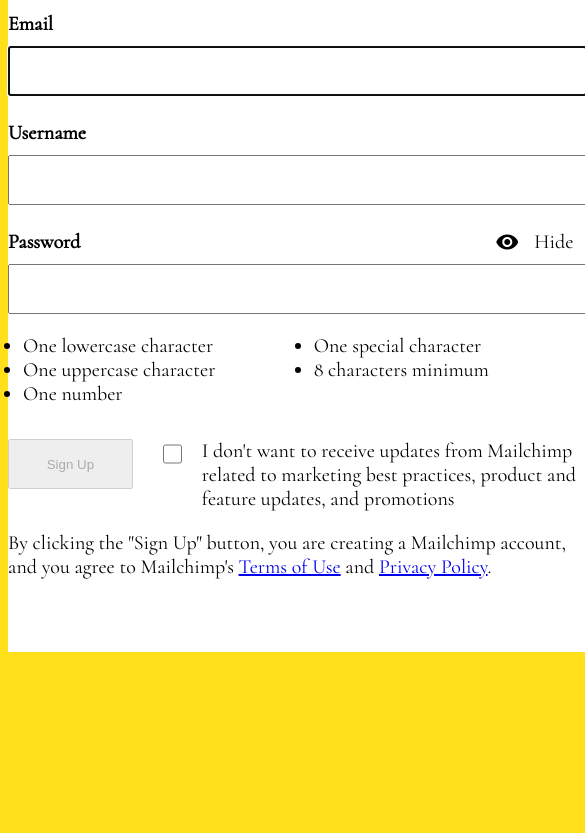
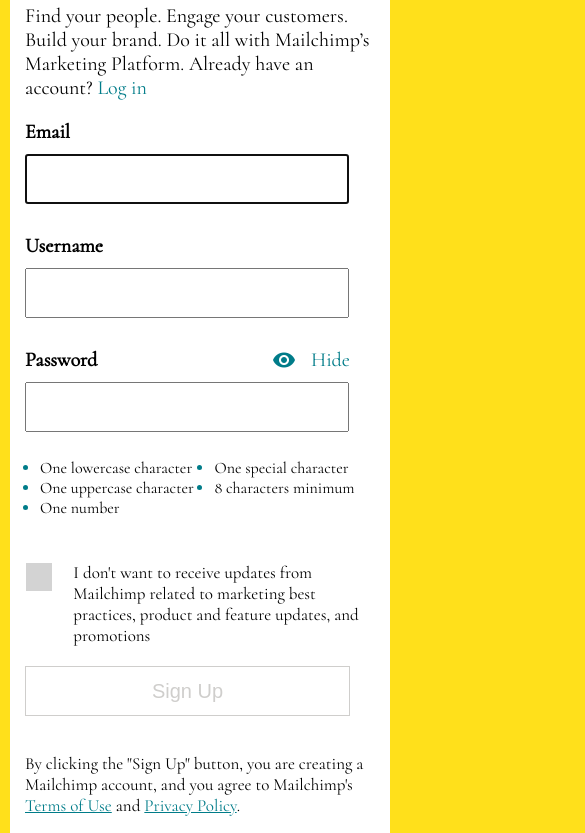
Before and after one commit to nbht98/mailchimp-signup, a plain HTML site: page index.html in a window 390 px wide. Shown: the part 200-1033 px from the top of the page, 585 px wide, since content can reach past the window. Before the commit the page ends 852 px from the top, so only its background shows below. Drawn offline with Linux system fonts and the light colour scheme.

Commit message:
add responsive

```diff
--- a/index.html
+++ b/index.html
@@ -3,7 +3,7 @@
 
 <head>
     <meta charset="UTF-8" />
-    <link rel="shortcut icon" type="image/x-icon" href="images/youtube.svg" />
+    <link rel="shortcut icon" type="image/x-icon" href="images/apple-touch-icon.png" />
     <link rel="stylesheet" href="style.css" />
     <link href="https://fonts.googleapis.com/icon?family=Material+Icons" rel="stylesheet">
     <title>
@@ -12,18 +12,18 @@
 
 </head>
 
-<body>
+<body class="flex">
     <main>
-        <img src="images/mc-freddie-dark.svg" width="38" height=38>
-        <div>
-            <section>
+        <img id="logo" src="images/mc-freddie-dark.svg" width="38" height=38>
+        <div class="flex-center">
+            <section class="flex-center">
                 <div class="signup">
                     <h1>
                         Welcome to Mailchimp
                     </h1>
                     <p>
                         Find your people. Engage your customers. Build your brand. Do it all with Mailchimp’s
-                        Marketing Platform. Already have an account? <a href="/">Log in</a>
+                        Marketing Platform. Already have an account? <a class="color no-line" href="/">Log in</a>
                     </p>
                     <form id="signup-form">
                         <fieldset>
@@ -39,7 +39,8 @@
                                 </label>
                                 <input id="username" type="text" name="username" autofocus="autofocus" value="">
                                 <div class="field-help">
-                                    Choose a username that contains only letters and numbers, or use your email address. This is for login only.
+                                    Choose a username that contains only letters and numbers, or use your email address.
+                                    This is for login only.
                                 </div>
                             </div>
                             <div class="field-set">
@@ -48,15 +49,15 @@
                                         Password
                                     </label>
                                     <div class="visibility flex">
-                                        <span id="visibility-icon" class="material-icons">
+                                        <span id="visibility-icon" class="material-icons color">
                                             visibility
                                         </span>
-                                        <div id="show">Hide</div>
+                                        <div class="color" id="show">Hide</div>
                                     </div>
 
                                 </div>
                                 <input id="password" type="password" name="password" autofocus="autofocus" value="">
-                                <div>
+                                <div class="field-set">
                                     <ul>
                                         <li id="letter">
                                             One lowercase character
@@ -76,37 +77,45 @@
 
                                     </ul>
                                     <div class="success flex hide">
-                                        <span class="material-icons">
-                                            check_circle
-                                        </span>
-                                        <div>
-                                            Your password is secure and you're all set!
+                                        <div class="check flex">
+                                            <span class="material-icons">
+                                                check_circle
+                                            </span>
+                                            <div>
+                                                Your password is secure and you're all set!
+                                            </div>
                                         </div>
                                     </div>
                                 </div>
                             </div>
-                            <div class="flex">
+                            <div class="flex flex-reverse field-set ">
                                 <button id="create-account" disabled>
                                     Sign Up
                                 </button>
 
-                                <input id="no-notification" type="checkbox">
+                                <div class="flex">
+                                    <input id="no-notification" type="checkbox" class="notification">
+                                    </input>
+                                    <div id="no-notification-text" class="notification">
+                                        I don't want to receive updates from Mailchimp related to marketing best
+                                        practices,
+                                        product and feature updates, and promotions
+                                    </div>
+                                </div>
 
-                                </input>
-                                I don't want to receive updates from Mailchimp related to marketing best practices,
-                                product and feature updates, and promotions
                             </div>
                         </fieldset>
 
-                        <p>By clicking the "Sign Up" button, you are creating a Mailchimp account, and you agree to
-                            Mailchimp's <a href="/">Terms of Use</a> and <a href="/">Privacy Policy</a>. </p>
+                        <p class="notification">By clicking the "Sign Up" button, you are creating a Mailchimp account,
+                            and you agree to
+                            Mailchimp's <a class="color" href="/">Terms of Use</a> and <a class="color" href="/">Privacy Policy</a>. </p>
                     </form>
                 </div>
             </section>
         </div>
     </main>
     <aside>
-
+        <img id="flower" src="images/art-hero-flowers.png">
     </aside>
 </body>
 <script src="script.js"></script>
--- a/script.js
+++ b/script.js
@@ -41,22 +41,23 @@
   let isSuccess = true;
   // Validate special character
   let specials = /[^A-Za-z0-9]/g;
-  isSuccess = isSuccess && checkValid(password, specialCharacter, specials);
-
+  isSuccess = checkValid(password, specialCharacter, specials) && isSuccess;
+  // console.log(checkValid(password, specialCharacter, specials))
   // Validate lowercase letters
   let lowerCaseLetters = /[a-z]/g;
-  isSuccess = isSuccess && checkValid(password, letter, lowerCaseLetters);
+  isSuccess = checkValid(password, letter, lowerCaseLetters) && isSuccess;
+  // console.log(checkValid(password, letter, lowerCaseLetters))
 
   // Validate capital letters
   let upperCaseLetters = /[A-Z]/g;
-  isSuccess = isSuccess && checkValid(password, capital, upperCaseLetters);
+  isSuccess = checkValid(password, capital, upperCaseLetters) && isSuccess;
 
   // Validate numbers
   let numbers = /[0-9]/g;
-  isSuccess = isSuccess && checkValid(password, number, numbers);
+  isSuccess = checkValid(password, number, numbers) && isSuccess;
 
   // Validate length
-  isSuccess = isSuccess && checkValid(password, length);
+  isSuccess = checkValid(password, length) && isSuccess;
 
   const success = document.querySelector(".success");
   const ul = document.querySelector("ul");
@@ -90,3 +91,8 @@
   visibility.style.opacity = 0;
   visibility.style.margin = "10px 0 0 0";
 });
+
+
+window.onload= () => {
+  document.getElementById("create-account").disabled=true;
+}
--- a/style.css
+++ b/style.css
@@ -4,10 +4,10 @@
   --background-color: #ffe01b;
   --font-family: "Cormorant", serif;
   --font-size: 20px;
+  --color: #007c89;
 }
 
-html,
-body {
+html {
   height: 100%;
 }
 
@@ -16,21 +16,26 @@
   font-family: var(--font-family);
   min-height: 100%;
   font-size: var(--font-size);
+  margin: 0 0 0 10px;
 }
 
 main {
   --background-color: white;
   background-color: var(--background-color);
-  width: 1350px;
+  width: clamp(700px, 74%, 1400px);
   min-height: 100%;
+}
+#logo {
+  padding: 10px;
 }
 
 .signup {
   width: 570px;
+  margin: 40px 80px 0 0;
 }
 
 h1 {
-  --font-size: 60px;
+  --font-size: 50px;
   font-size: var(--font-size);
   font-family: var(--font-family);
   margin: 0 auto;
@@ -47,21 +52,66 @@
   width: 555px;
   height: 46px;
   padding: 0 10px 0 10px;
+  --font-size: 17px;
+  font-size: var(--font-size);
+  margin: 0 0 10px 0;
 }
 
+
+input[type="checkbox"] {
+  cursor: pointer;
+  -webkit-appearance: none;
+  -moz-appearance: none;
+  appearance: none;
+  outline: 0;
+  background: lightgray;
+  height: 30px;
+  width: 40px;
+  border: 1px solid white;
+  color: transparent;
+}
+
+
+
+input[type="checkbox"]:checked {
+  background: #007c89;
+}
+
+input[type="checkbox"]:after {
+  content: '';
+  position: relative;
+  left: 30%;
+  top: 20%;
+  width: 50%;
+  height: 40%;
+  border: solid #fff;
+  border-width: 0 2px 2px 0;
+  transform: rotate(45deg);
+  display: none;
+}
+
+input[type="checkbox"]:checked:after {
+  display: block;
+}
+
+
+
 .field-set {
-  margin: 0 0 25px 0;
+  margin: 0 0 20px 0;
 }
+
 .password-label {
-  gap: 400px;
+  position: relative;
 }
 
 .visibility {
+  position: absolute;
   cursor: pointer;
+  right: 0;
 }
 
 .material-icons {
-  margin: 0 15px 0 15px;
+  margin: 0 15px 0 0;
 }
 
 form,
@@ -76,8 +126,27 @@
   flex-direction: column;
   justify-content: flex-start;
   flex-wrap: wrap;
-  height: calc(100px - var(--font-size));
+  --font-size: 16px;
+  font-size: var(--font-size);
+  height: calc(80px - var(--font-size));
   padding: 0 0 0 15px;
+}
+
+li::marker {
+  color: var(--color);
+}
+
+.valid {
+  --color: #bdbbb9;
+  color: var(--color);
+}
+
+.color {
+  --color: #007c89;
+  color: var(--color);
+}
+.no-line {
+  text-decoration: none;
 }
 
 .flex {
@@ -85,24 +154,56 @@
   justify-content: flex-start;
 }
 
+.flex-center {
+  display: flex;
+  justify-content: center;
+  align-items: center;
+}
+
 #create-account {
   width: 300px;
   height: 50px;
   margin: 0 30px 0 0;
+  font-size: var(--font-size);
+}
+
+button:disabled,
+button[disabled] {
+  border: 1px solid #cfcecc;
+  --background-color: white;
+  background-color: var(--background-color);
+  --color: #cfcecc;
+  color: var(--color);
+  cursor: auto;
+}
+
+button {
+  --background-color: #007c89;
+  background-color: var(--background-color);
+  --color: white;
+  color: var(--color);
+  cursor: pointer;
 }
 
 #no-notification {
-  width: 50px;
-  height: 50px;
-  margin: -10px 20px 0 0;
+  margin: 0 20px 0 0;
 }
 
+
+
 .success {
-  width: 577px;
+  width: 580px;
   height: 50px;
   --background-color: #d8eacc;
   background-color: var(--background-color);
   align-items: center;
+  margin: 10px 0 0 0;
+}
+
+.check {
+  --font-size: 17px;
+  font-size: var(--font-size);
+  margin: 0 0 0 10px;
 }
 
 .hide {
@@ -117,3 +218,66 @@
   --font-size: 17px;
   font-size: var(--font-size);
 }
+
+aside {
+  position: absolute;
+  right: 0;
+  bottom: 0;
+  width: clamp(200px, 30%, 650px);
+  padding: 0;
+  overflow: hidden;
+}
+
+.notification {
+  --font-size: 17px;
+  font-size: var(--font-size);
+}
+
+@media screen and (max-width: 1000px) {
+  aside {
+    display: none;
+  }
+
+  main {
+    width: clamp(300px, 100%, 1200px);
+    min-height: 100%;
+  }
+
+  .signup,
+  .signup-form,
+  fieldset {
+    width: clamp(350px, 60%, 570px);
+    display: flex;
+    justify-content: center;
+    flex-direction: column;
+    margin: 0;
+    padding: 0;
+  }
+
+  .flex-reverse {
+    flex-direction: column-reverse;
+  }
+
+  .visibility {
+    margin: 0 25px 0 0;
+  }
+
+  input {
+    width: clamp(300px, 55vw, 555px);
+    height: 46px;
+    padding: 0 10px 0 10px;
+  }
+
+  .success,
+  #create-account {
+    width: clamp(325px, calc(55vw + 25px), 555px);
+  }
+
+  #no-notification {
+    margin: 0 20px 0 0;
+  }
+
+  #create-account {
+    margin: 20px 0 0 0;
+  }
+}
```
Also changed, not shown: images/apple-touch-icon.png (added), 1 other file.
